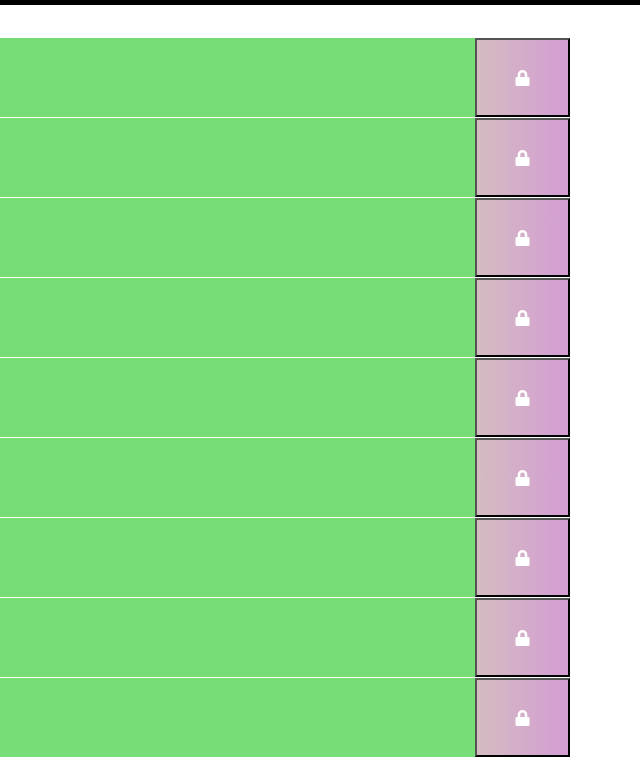
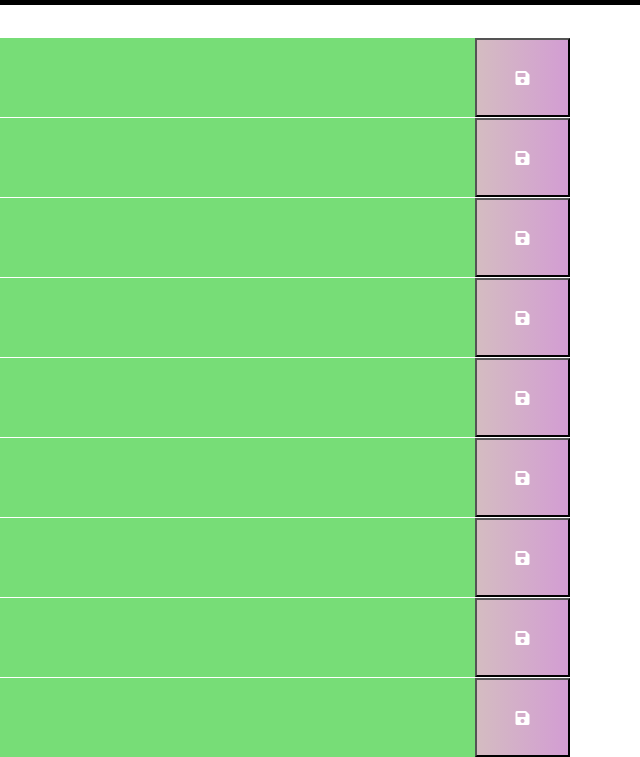
Before and after one commit to tracytran1189/Work-Day-Scheduler, a plain HTML site: page index.html in a window 1280 px wide. Shown: the part 289-1046 px from the top of the page, 640-1280 px from the left. Drawn offline with nearby package versions, Linux system fonts and the light colour scheme.

Commit message:
add save icon

```diff
--- a/index.html
+++ b/index.html
@@ -23,55 +23,55 @@
         <div id="time-09" class="row">
             <div class="col-md-1 hour"><span id="09">9am</span></div>
             <textarea class="col-md-10 time-block description"></textarea>
-            <button class="col-md-1 saveBtn"><i class="fas fa-lock"></i></button>
+            <button class="col-md-1 saveBtn"><i class="fa fa-save"></i></button>
         </div>
 
         <div id="time-10" class="row">
             <div class="col-md-1 hour"><span id="10">10am</span></div>
             <textarea class="col-md-10 time-block description"></textarea>
-            <button class="col-md-1 saveBtn"><i class="fas fa-lock"></i></button>
+            <button class="col-md-1 saveBtn"><i class="fa fa-save"></i></button>
         </div>
 
         <div id="time-11" class="row">
             <div class="col-md-1 hour"><span id="11">11am</span></div>
             <textarea class="col-md-10 time-block description"></textarea>
-            <button class="col-md-1 saveBtn"><i class="fas fa-lock"></i></button>
+            <button class="col-md-1 saveBtn"><i class="fa fa-save"></i></button>
         </div>
 
         <div id="time-12" class="row">
             <div class="col-md-1 hour"><span id="12">12pm</span></div>
             <textarea class="col-md-10 time-block description"></textarea>
-            <button class="col-md-1 saveBtn"><i class="fas fa-lock"></i></button>
+            <button class="col-md-1 saveBtn"><i class="fa fa-save"></i></button>
         </div>
 
         <div id="time-13" class="row">
             <div class="col-md-1 hour"><span id="13">1pm</span></div>
             <textarea class="col-md-10 time-block description"></textarea>
-            <button class="col-md-1 saveBtn"><i class="fas fa-lock"></i></button>
+            <button class="col-md-1 saveBtn"><i class="fa fa-save"></i></button>
         </div>
 
         <div id="time-14" class="row">
             <div class="col-md-1 hour"><span id="14">2pm</span></div>
             <textarea class="col-md-10 time-block description"></textarea>
-            <button class="col-md-1 saveBtn"><i class="fas fa-lock"></i></button>
+            <button class="col-md-1 saveBtn"><i class="fa fa-save"></i></button>
         </div>
 
         <div id="time-15" class="row">
             <div class="col-md-1 hour"><span id="15">3pm</span></div>
             <textarea class="col-md-10 time-block description"></textarea>
-            <button class="col-md-1 saveBtn"><i class="fas fa-lock"></i></button>
+            <button class="col-md-1 saveBtn"><i class="fa fa-save"></i></button>
         </div>
 
         <div id="time-16" class="row">
             <div class="col-md-1 hour"><span id="16">4pm</span></div>
             <textarea class="col-md-10 time-block description"></textarea>
-            <button class="col-md-1 saveBtn"><i class="fas fa-lock"></i></button>
+            <button class="col-md-1 saveBtn"><i class="fa fa-save"></i></button>
         </div>
 
         <div id="time-17" class="row">
             <div class="col-md-1 hour"><span id="17">5pm</span></div>
             <textarea class="col-md-10 time-block description"></textarea>
-            <button class="col-md-1 saveBtn"><i class="fas fa-lock"></i></button>
+            <button class="col-md-1 saveBtn"><i class="fa fa-save"></i></button>
         </div>
     </div>
 
```
Also changed, not shown: 1 other file.
